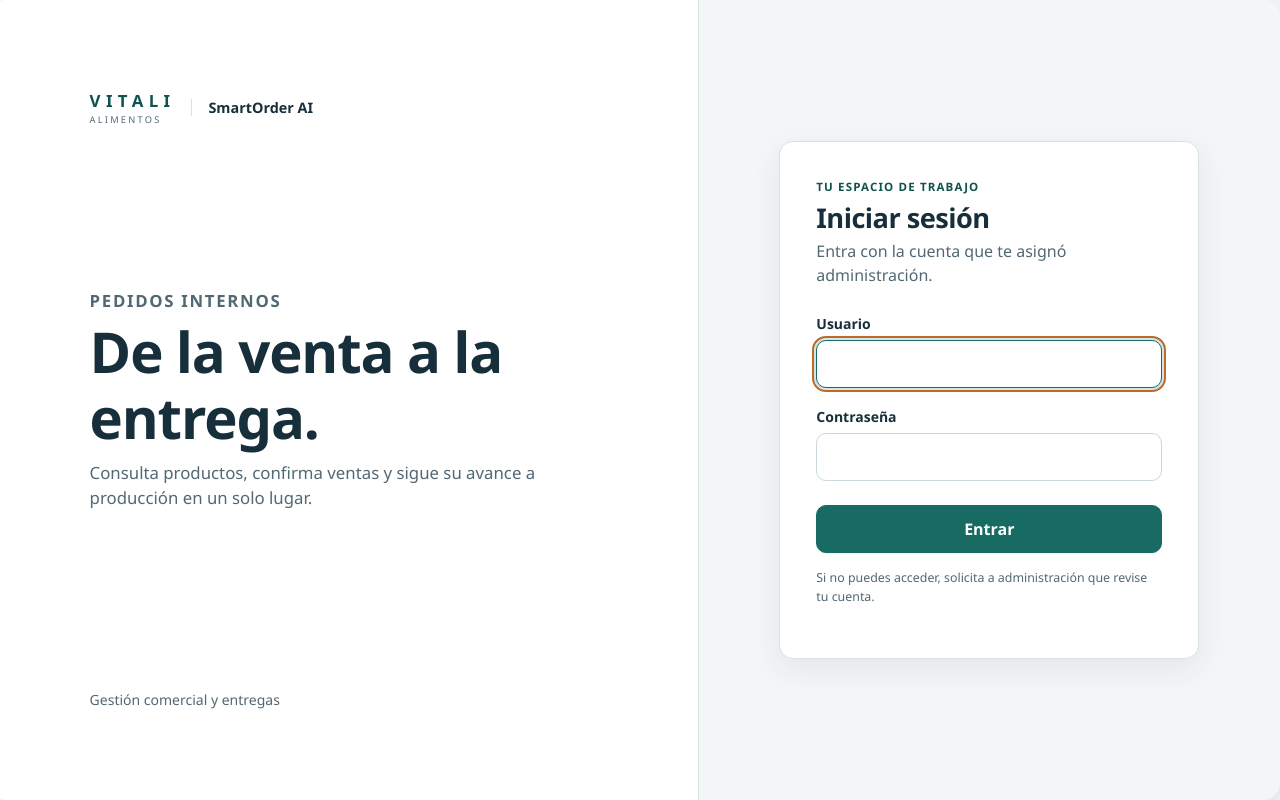
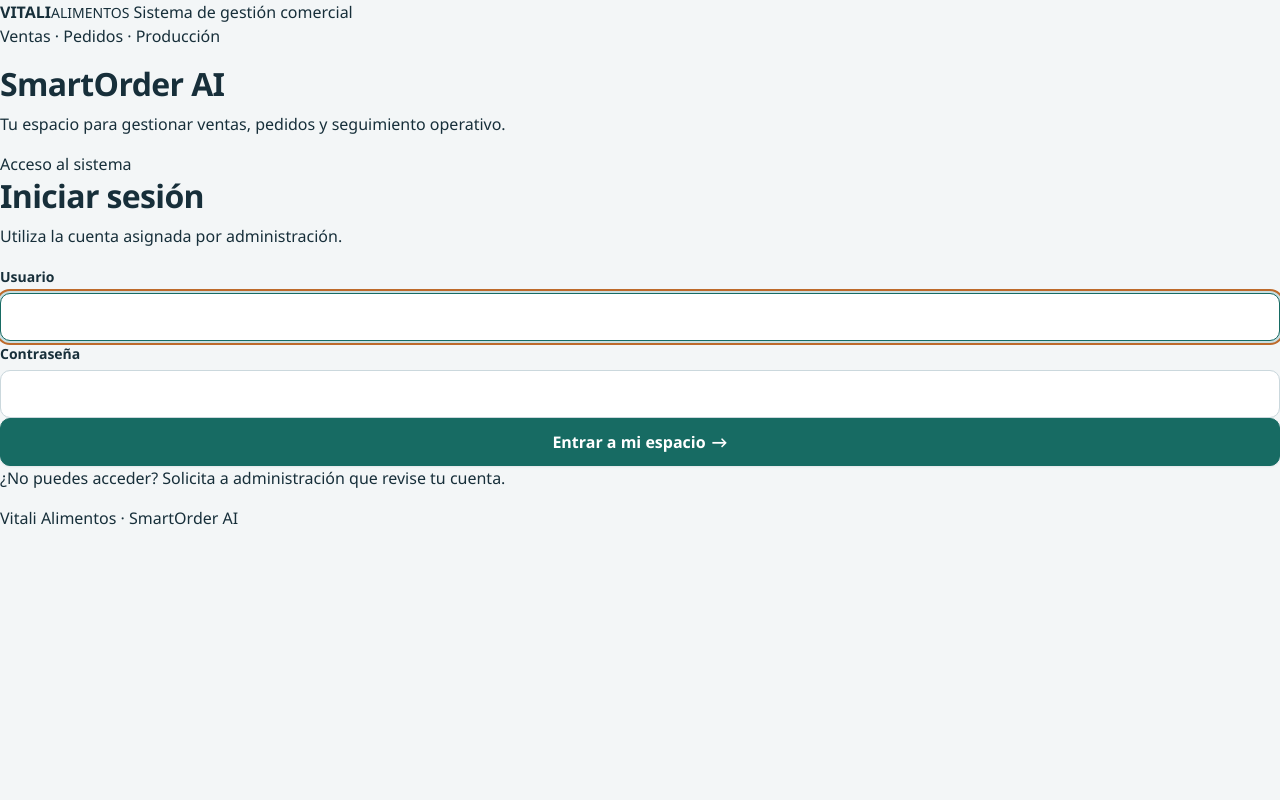
Before and after one commit to HenryBo06/ProyectoSistemaVitali, a Django app: template operations/templates/operations/login.html in a window 1280 px wide. Run offline with Django 5.2, Linux system fonts and the light colour scheme; the template is opened without the code that fills it, so the values that code supplies are empty; some libraries are stand-ins or nearby versions.

Commit message:
feat(local-ui): centered Vitali sign-in and first-run screens

```diff
--- a/operations/templates/operations/login.html
+++ b/operations/templates/operations/login.html
@@ -1,32 +1,45 @@
 {% extends 'operations/base.html' %}
-{% block title %}Acceder{% endblock %}
+{% block title %}Iniciar sesión{% endblock %}
 {% block anonymous_content %}
-<div class="login-shell">
-  <section class="login-story" aria-label="Acerca de SmartOrder AI">
-    <div class="brand"><span class="brand-wordmark"><strong>VITALI</strong><small>ALIMENTOS</small></span><span class="brand-product">SmartOrder AI</span></div>
-    <div>
-      <p class="page-eyebrow">Pedidos internos</p>
-      <h1>De la venta a la entrega.</h1>
-      <p>Consulta productos, confirma ventas y sigue su avance a producción en un solo lugar.</p>
+<div class="local-auth">
+  <header class="auth-identity" aria-label="Vitali Alimentos">
+    <span class="auth-wordmark"><strong>VITALI</strong><small>ALIMENTOS</small></span>
+    <span class="auth-identity-rule" aria-hidden="true"></span>
+    <span class="auth-identity-label">Sistema de gestión comercial</span>
+  </header>
+
+  <div class="auth-intro">
+    <p class="auth-eyebrow">Ventas · Pedidos · Producción</p>
+    <h1>SmartOrder AI</h1>
+    <p>Tu espacio para gestionar ventas, pedidos y seguimiento operativo.</p>
   </div>
-    <small>Gestión comercial y entregas</small>
-  </section>
-  <section class="login-form-wrap" aria-labelledby="login-title">
-    <div class="login-card">
-      <p class="page-eyebrow">Tu espacio de trabajo</p>
+
+  <section class="auth-card" aria-labelledby="login-title">
+    <div class="auth-card-heading">
+      <span class="auth-card-kicker"><span class="auth-status-dot" aria-hidden="true"></span> Acceso al sistema</span>
       <h2 id="login-title">Iniciar sesión</h2>
-      <p class="muted mb-4">Entra con la cuenta que te asignó administración.</p>
+      <p>Utiliza la cuenta asignada por administración.</p>
+    </div>
+
     {% if form.non_field_errors %}<div class="alert alert-danger" role="alert">{{ form.non_field_errors }}</div>{% endif %}
     {% if error %}<div class="alert alert-danger" role="alert">{{ error }}</div>{% endif %}
-      <form method="post" action="{% url 'login' %}">
+    <form method="post" action="{% url 'login' %}" class="auth-form">
       {% csrf_token %}
       {% if next %}<input type="hidden" name="next" value="{{ next }}">{% endif %}
-        <div class="mb-3"><label class="form-label" for="id_username">Usuario</label><input class="form-control form-control-lg" type="text" id="id_username" name="username" autocomplete="username" value="{{ form.username.value|default_if_none:'' }}" required autofocus></div>
-        <div class="mb-4"><label class="form-label" for="id_password">Contraseña</label><input class="form-control form-control-lg" type="password" id="id_password" name="password" autocomplete="current-password" required></div>
-        <button class="btn btn-primary btn-lg w-100" type="submit">Entrar</button>
+      <div>
+        <label class="form-label" for="id_username">Usuario</label>
+        <input class="form-control form-control-lg" type="text" id="id_username" name="username"
+               autocomplete="username" value="{{ form.username.value|default_if_none:'' }}" required autofocus>
+      </div>
+      <div>
+        <label class="form-label" for="id_password">Contraseña</label>
+        <input class="form-control form-control-lg" type="password" id="id_password" name="password"
+               autocomplete="current-password" required>
+      </div>
+      <button class="btn btn-primary btn-lg w-100" type="submit">Entrar a mi espacio <span aria-hidden="true">→</span></button>
     </form>
-      <p class="form-text mt-3">Si no puedes acceder, solicita a administración que revise tu cuenta.</p>
-    </div>
+    <p class="auth-card-help">¿No puedes acceder? Solicita a administración que revise tu cuenta.</p>
   </section>
+  <footer class="auth-footer">Vitali Alimentos <span aria-hidden="true">·</span> SmartOrder AI</footer>
 </div>
 {% endblock %}
```
Lines whose indentation alone changed are shown as unchanged.
